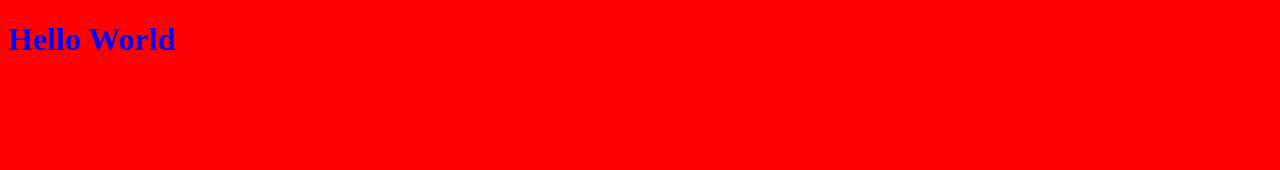
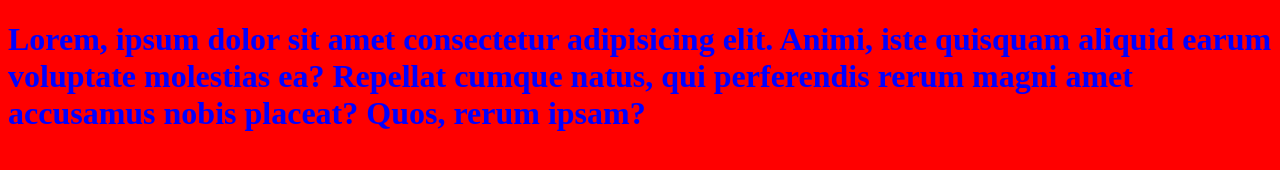
Before and after one commit to mirfan777/gittest, a plain HTML site: page index.html in a window 1280 px wide. Drawn offline with Linux system fonts and the light colour scheme.

Commit message:
adding lorem

```diff
--- a/index.html
+++ b/index.html
@@ -10,6 +10,6 @@
 <body>
     <script src="app.js"></script>
 
-    <h1>Hello World</h1>
+    <h1>Lorem, ipsum dolor sit amet consectetur adipisicing elit. Animi, iste quisquam aliquid earum voluptate molestias ea? Repellat cumque natus, qui perferendis rerum magni amet accusamus nobis placeat? Quos, rerum ipsam?</h1>
 </body>
 </html>
```
